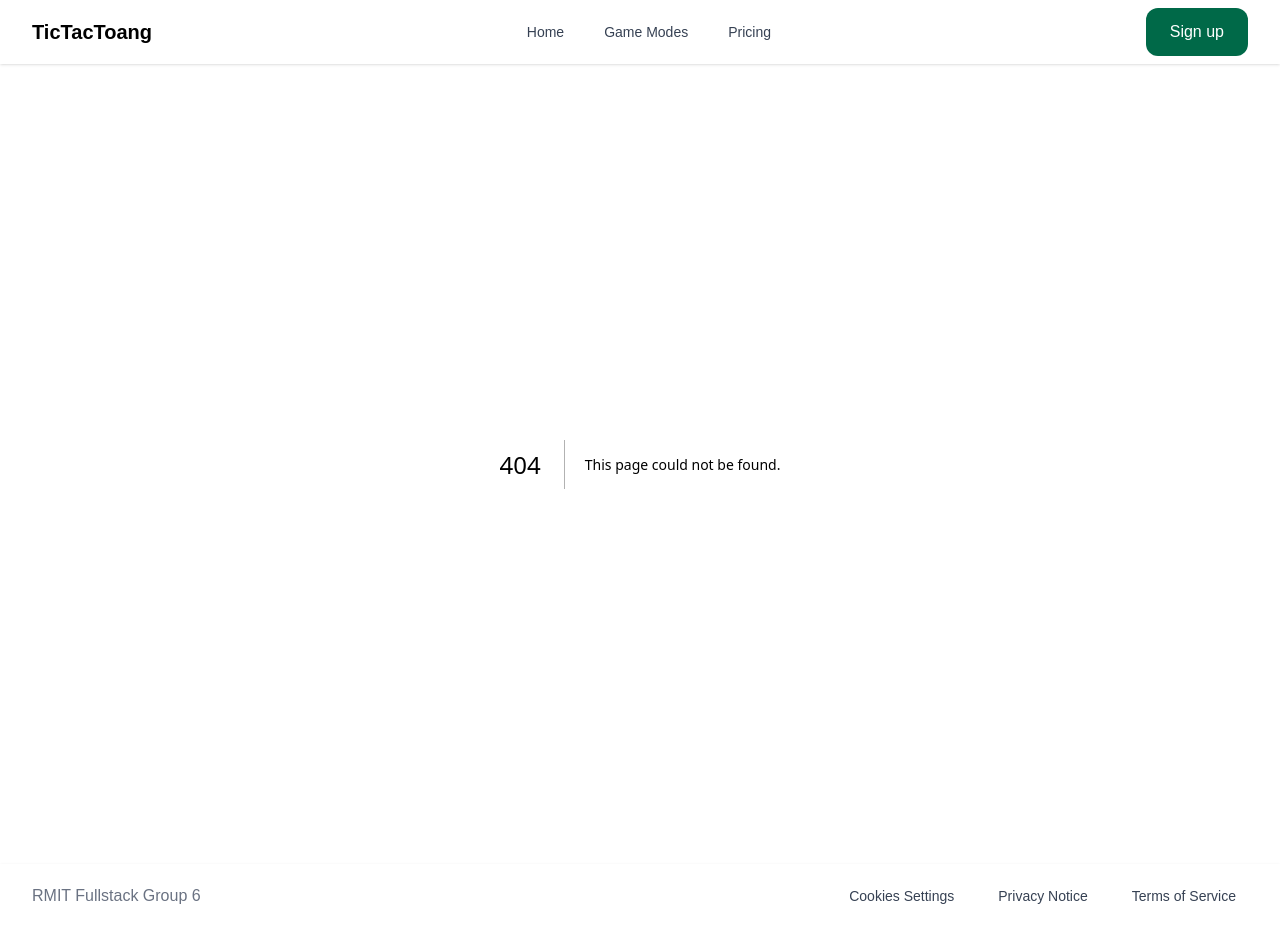
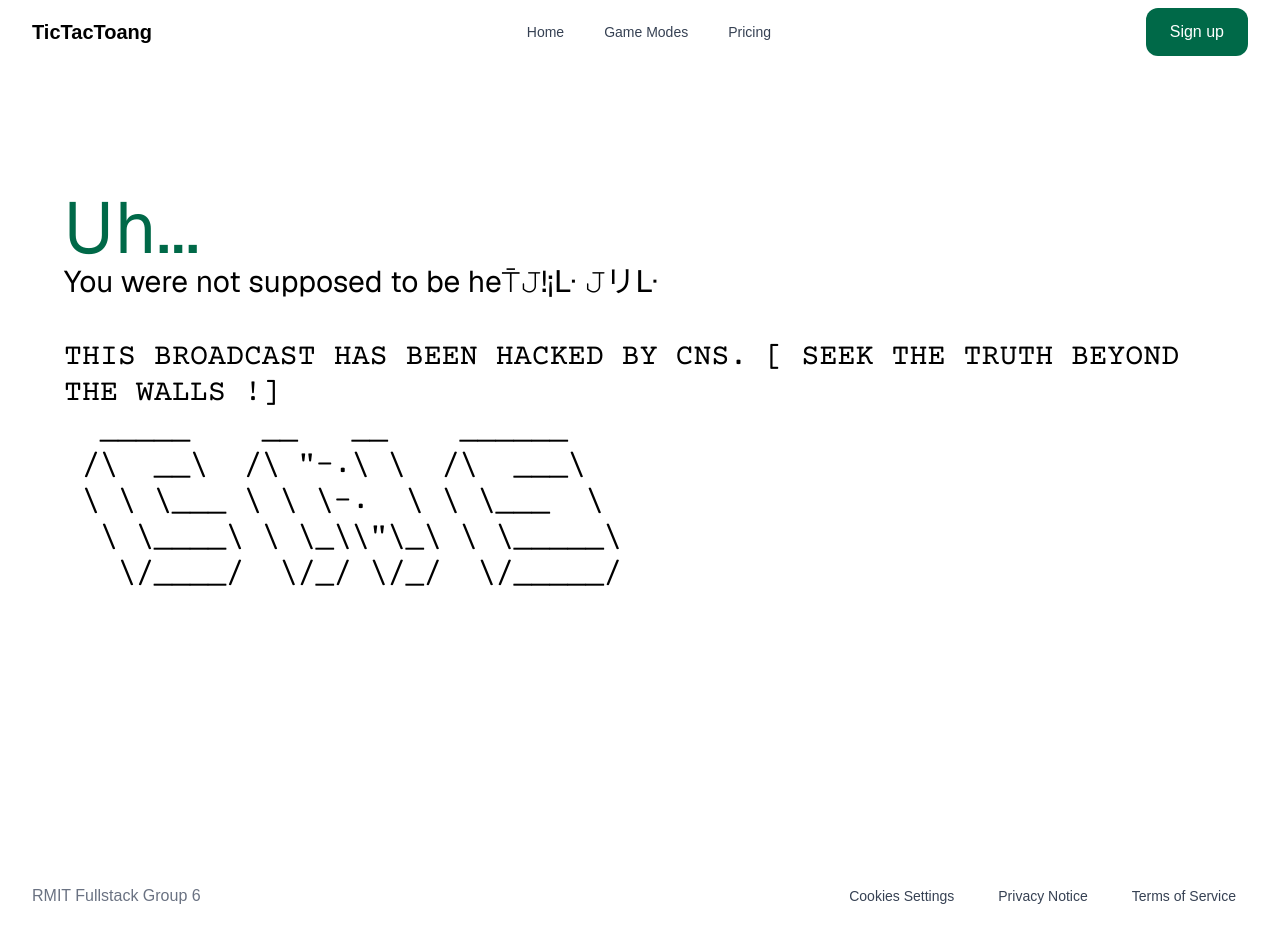
Before and after one commit to RMIT-Full-Stack-Development-2026A/Group6, a Next.js app: page /privacy in a window 1280 px wide. Before the commit this address had no page. Built offline with nearby package versions, Linux system fonts and the light colour scheme.

Commit message:
`THIS BROADCAST HAS BEEN HACKED BY CNS`

```diff
--- /dev/null
+++ b/src/app/privacy/layout.tsx
@@ -0,0 +1,38 @@
+import type { Metadata } from "next";
+import { Geist, Geist_Mono } from "next/font/google";
+import "../globals.css";
+
+const geistSans = Geist({
+  variable: "--font-geist-sans",
+  subsets: ["latin"],
+});
+
+const geistMono = Geist_Mono({
+  variable: "--font-geist-mono",
+  subsets: ["latin"],
+});
+
+export const metadata: Metadata = {
+  title: "Create Next App",
+  description: "Generated by create next app",
+};
+
+export default function RootLayout({
+  children,
+}: Readonly<{
+  children: React.ReactNode;
+}>) {
+  return (
+      <html lang="en">
+      <link rel="preconnect" href="https://fonts.googleapis.com"/>
+      <link rel="preconnect" href="https://fonts.gstatic.com" crossOrigin/>
+      <link href="https://fonts.googleapis.com/css2?family=Courier+Prime:ital,wght@0,400;0,700;1,400;1,700&display=swap"
+            rel="stylesheet"/>
+      <body
+          className={`${geistSans.variable} ${geistMono.variable} antialiased`}
+      >
+      {children}
+      </body>
+      </html>
+  );
+}
--- /dev/null
+++ b/src/app/privacy/page.tsx
@@ -0,0 +1,36 @@
+import React from "react";
+
+export default function Home() {
+  return (
+    <div className="flex min-h-screen items-center justify-center bg-zinc-50 font-sans dark:bg-black">
+      <main className="min-h-screen w-full justify-between py-32 px-16 bg-white  sm:items-start">
+          <div className={"text-black text-7xl w-full"}><span className={"text-[#006948]"}>Uh...</span></div>
+            <div className={"text-black text-3xl w-full"}>You were not supposed to be he⍑𝙹!¡ᒷ  𝙹リᒷ</div>
+          <div className={"text-black text-3xl w-full courier-prime-regular pt-10"}>THIS BROADCAST HAS BEEN HACKED BY CNS. [ SEEK THE TRUTH BEYOND THE WALLS !]</div>
+          <div className={"flex"}>
+            <div>
+                <div className={"text-black text-3xl w-full courier-prime-regular whitespace-pre"}>  _____</div>
+                <div className={"text-black text-3xl w-full courier-prime-regular whitespace-pre"}> /\  __\</div>
+                <div className={"text-black text-3xl w-full courier-prime-regular whitespace-pre"}> \ \ \___</div>
+                <div className={"text-black text-3xl w-full courier-prime-regular whitespace-pre"}>  \ \____\</div>
+                <div className={"text-black text-3xl w-full courier-prime-regular whitespace-pre"}>   \/____/</div>
+            </div>
+            <div>
+                <div className={"text-black text-3xl w-full courier-prime-regular whitespace-pre"}> __   __</div>
+                <div className={"text-black text-3xl w-full courier-prime-regular whitespace-pre"}>/\ &#34;-.\ \</div>
+                <div className={"text-black text-3xl w-full courier-prime-regular whitespace-pre"}>\ \ \-.  \</div>
+                <div className={"text-black text-3xl w-full courier-prime-regular whitespace-pre"}> \ \_\\&#34;\_\</div>
+                <div className={"text-black text-3xl w-full courier-prime-regular whitespace-pre"}>  \/_/ \/_/</div>
+            </div>
+            <div>
+                <div className={"text-black text-3xl w-full courier-prime-regular whitespace-pre"}> ______</div>
+                <div className={"text-black text-3xl w-full courier-prime-regular whitespace-pre"}>/\  ___\</div>
+                <div className={"text-black text-3xl w-full courier-prime-regular whitespace-pre"}>\ \___  \</div>
+                <div className={"text-black text-3xl w-full courier-prime-regular whitespace-pre"}> \ \_____\</div>
+                <div className={"text-black text-3xl w-full courier-prime-regular whitespace-pre"}>  \/_____/</div>
+            </div>
+          </div>
+      </main>
+    </div>
+  );
+}
```
